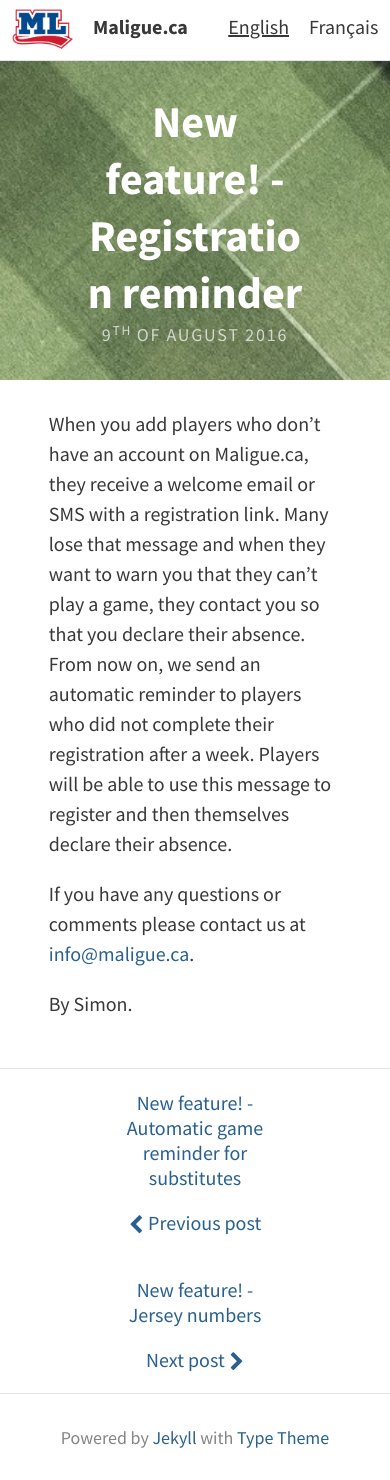
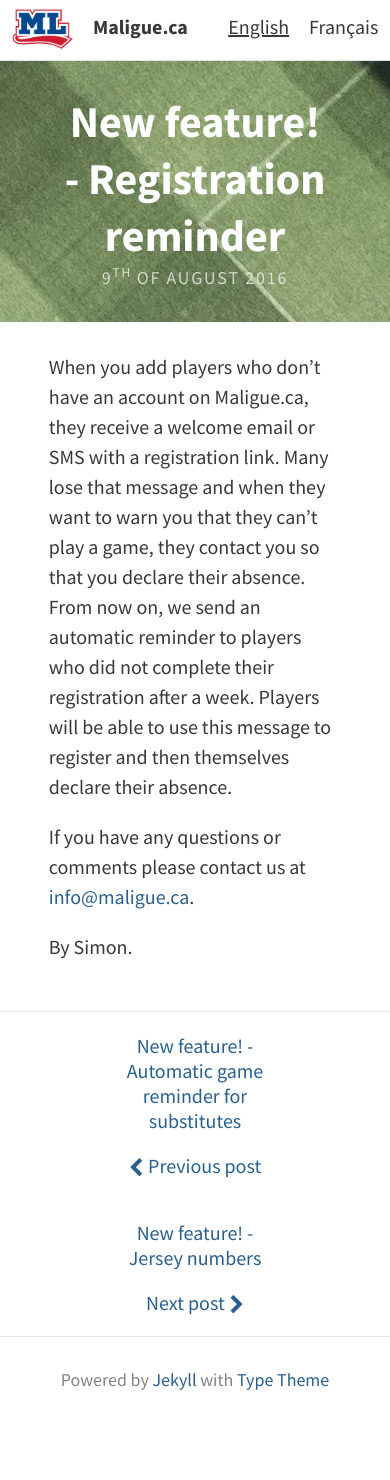
Before and after one commit to maligue/maligue.github.io, a Jekyll site: the page built from _posts/en/2016-08-09-registration-reminder.md, in a window 390 px wide. Built offline with Jekyll 4.4.1, drawn with Linux system fonts in a browser that asks for light colours; nearby versions of some CDN libraries; after the commit the page ends 1423 px from its top, so only the background shows below that.

Commit message:
improved padding on mobile

```diff
--- a/_sass/layouts/_posts.scss
+++ b/_sass/layouts/_posts.scss
@@ -38,7 +38,7 @@ header {
     color: $feature-image-text-color;
     background-size: $feature-image-size;
     margin-bottom: 0;
-    padding: $padding-large/2.5 $padding-large;
+    padding: $padding-large/2.5 $padding-large/1.25;
     .meta {
       color: rgba($feature-image-text-color, .7);
     }
@@ -61,7 +61,7 @@ header {
       background-image: url( '/assets/img/post-header-mobile.jpg' );
     }
     margin-bottom: 0;
-    padding: $padding-large/2.5 $padding-large;
+    padding: $padding-large/2.5 $padding-large/1.25;
     .meta {
       color: rgba($feature-image-text-color, .7);
     }
```
